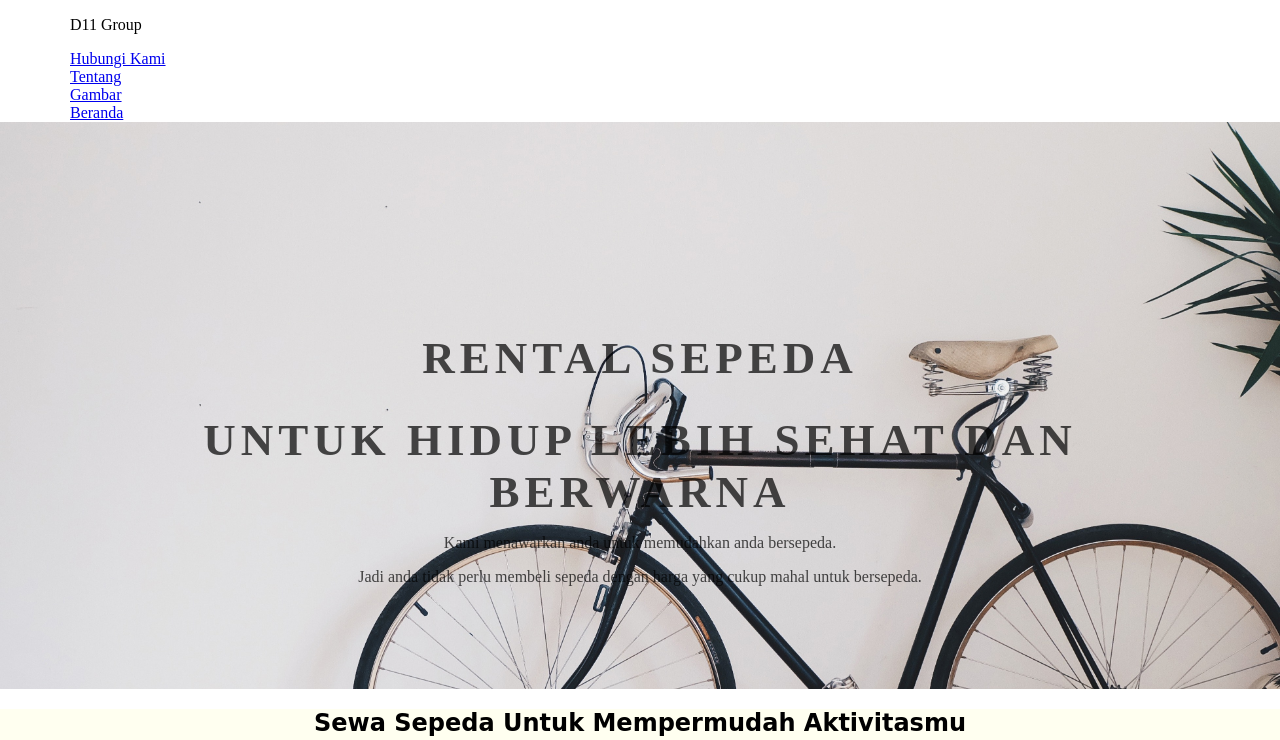
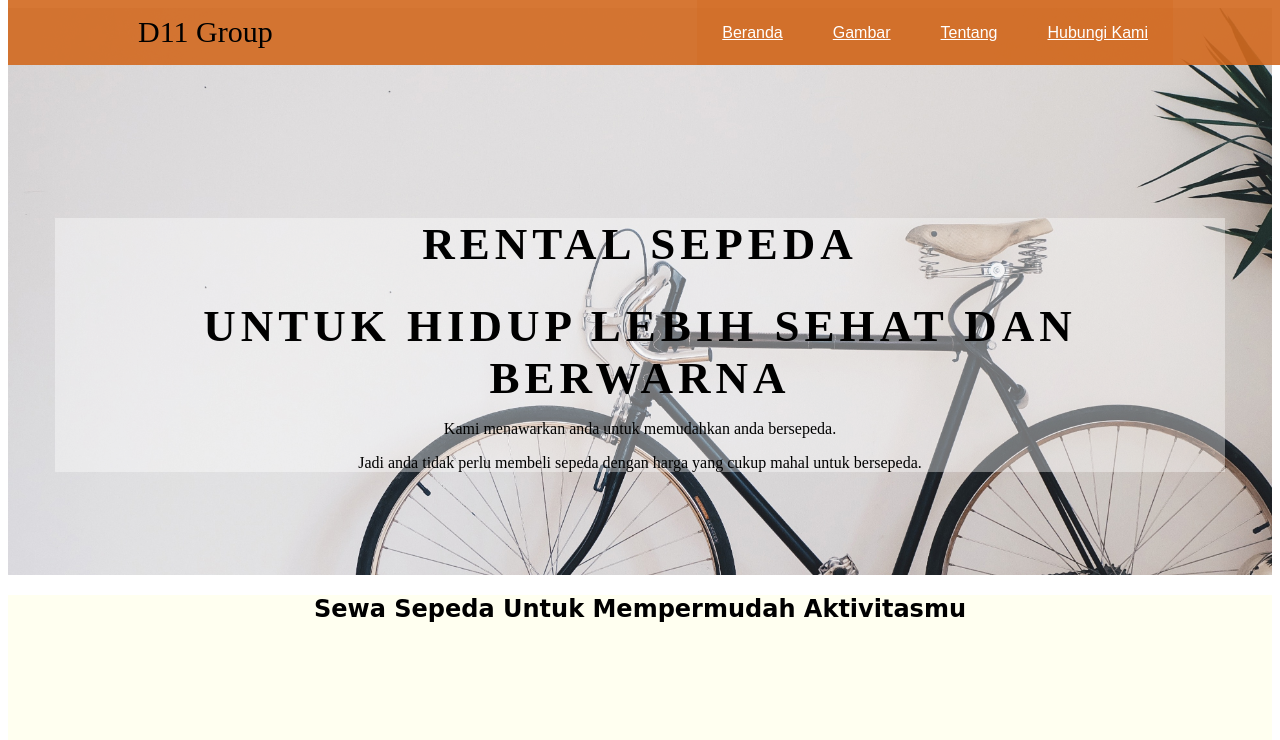
Before and after one commit to noviani04/D11, a plain HTML site: page index.html in a window 1280 px wide. Shown: the top 740 px of the page. Drawn offline with Linux system fonts and the light colour scheme.

Commit message:
Update sepeda1.css

```diff
--- a/sepeda1.css
+++ b/sepeda1.css
@@ -1,36 +1,53 @@
 body {
     font-family: "Avenir Next";
-    margin: 0 auto;
 }
 
 li {
     list-style: none;
 }
 
-.header {
-    background-color: rgba(210, 105, 30, 0.5);
-    color:black;
-    height: 90px;
-    width: 100%
+header {
+    height: 65px;
+    width: 100%;
+    background-color: rgba(210, 105, 30, 0.9);
+    position: fixed;
+    top: 0;
+    z-index: 10;
+}
+
+.logo {
+    width: 200px;
+    margin: 15px;
+    font-size: 30px;
+}
+
+.header-left {
+    float: left;
+}
+
+.header-right {
+    float: right;
+    background-color: rgba(210, 105, 30, 0.3);
+    transition: all 0.5s;
 
 }
 
-.header-logo {
-    float: left;
-    font-size: 36px;
-    padding: 20px 40px;
-    font-family: fantasy;
-
+.header-right:hover {
+    background-color: rgb(255, 107, 0.5);
 }
 
-.header-list li {
-    float: right;
-    padding: 33px 20px;
+.header-right a {
+    line-height: 65px;
+    padding:0 25px;
+    color: white;
+    display: block;
     font-family: fantasy;
 }
+
 .container {
+    background-color: #FFFFFF60;
     width: 1170px;
-    padding: 0 15px;
+    padding: 0 60px;
     margin: 0 auto;
 }
 
@@ -40,19 +57,21 @@ li {
     background-size: cover;
     color: white;
     text-align: center;
-    webkit-filter:brightness(70%);
+
+    backdrop-filter: blur(10px);
 }
 
 .top-wrapper h1 {
-    opacity: 0.7;
+
     font-size: 45px;
     letter-spacing: 5px;
     margin-bottom: 10px;
+
     color: black;
 }
 
 .top-wrapper p {
-    opacity: 0.7;
+
     margin-bottom: 3px;
     color: black;
 }
@@ -67,6 +86,7 @@ li {
     text-align: center;
     font-family: cursive;
 }
+
 
 .foto{
     margin: 30px 50px;
```
